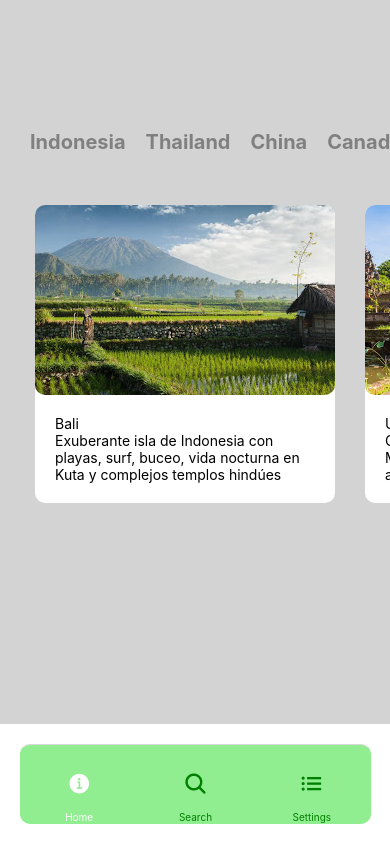
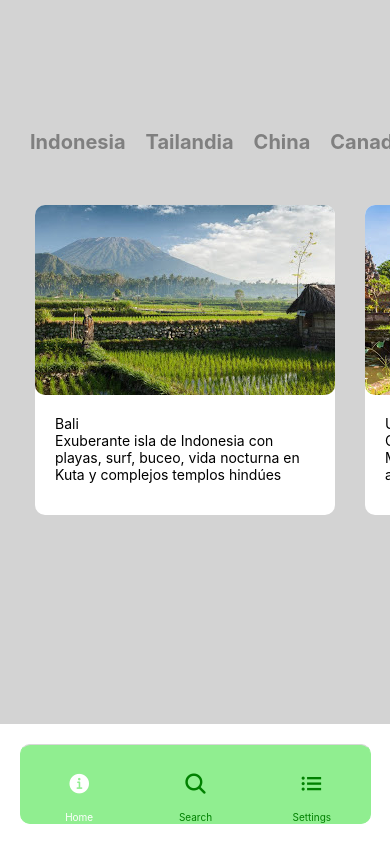
Before and after one commit to clf94-dev/travel-app-react-native, a React Native app: screen /Home in a window 390 px wide. Built offline with nearby package versions, Linux system fonts and the light colour scheme.

Commit message:
change names destinations

```diff
--- a/screens/CountriesDestination.js
+++ b/screens/CountriesDestination.js
@@ -29,7 +29,7 @@ export const CountriesDestination = [
     },
     {
         index: 1,
-        country: 'Thailand',
+        country: 'Tailandia',
         destinations: [{
             name: 'Bangkok',
             location: '',
@@ -85,7 +85,7 @@ export const CountriesDestination = [
     },
     {
         index: 3,
-        country: 'Canada',
+        country: 'Canadá',
         destinations: [{
             name: 'Toronto',
             location: '',
@@ -141,7 +141,7 @@ export const CountriesDestination = [
     },
     {
         index: 5,
-        country: 'Japan',
+        country: 'Japón',
         destinations: [{
             name: 'Tokio',
             location: '',
@@ -170,7 +170,7 @@ export const CountriesDestination = [
 
     {
         index: 6,
-        country: 'South Korea',
+        country: 'Corea del Sur',
         destinations: [{
             name: 'Seúl',
             location: '',
--- a/screens/HomeScreen.js
+++ b/screens/HomeScreen.js
@@ -65,5 +65,6 @@ cardPlaces: {
 },
 text: {
     padding: 20,
+    height: 120
 }
 })
```
